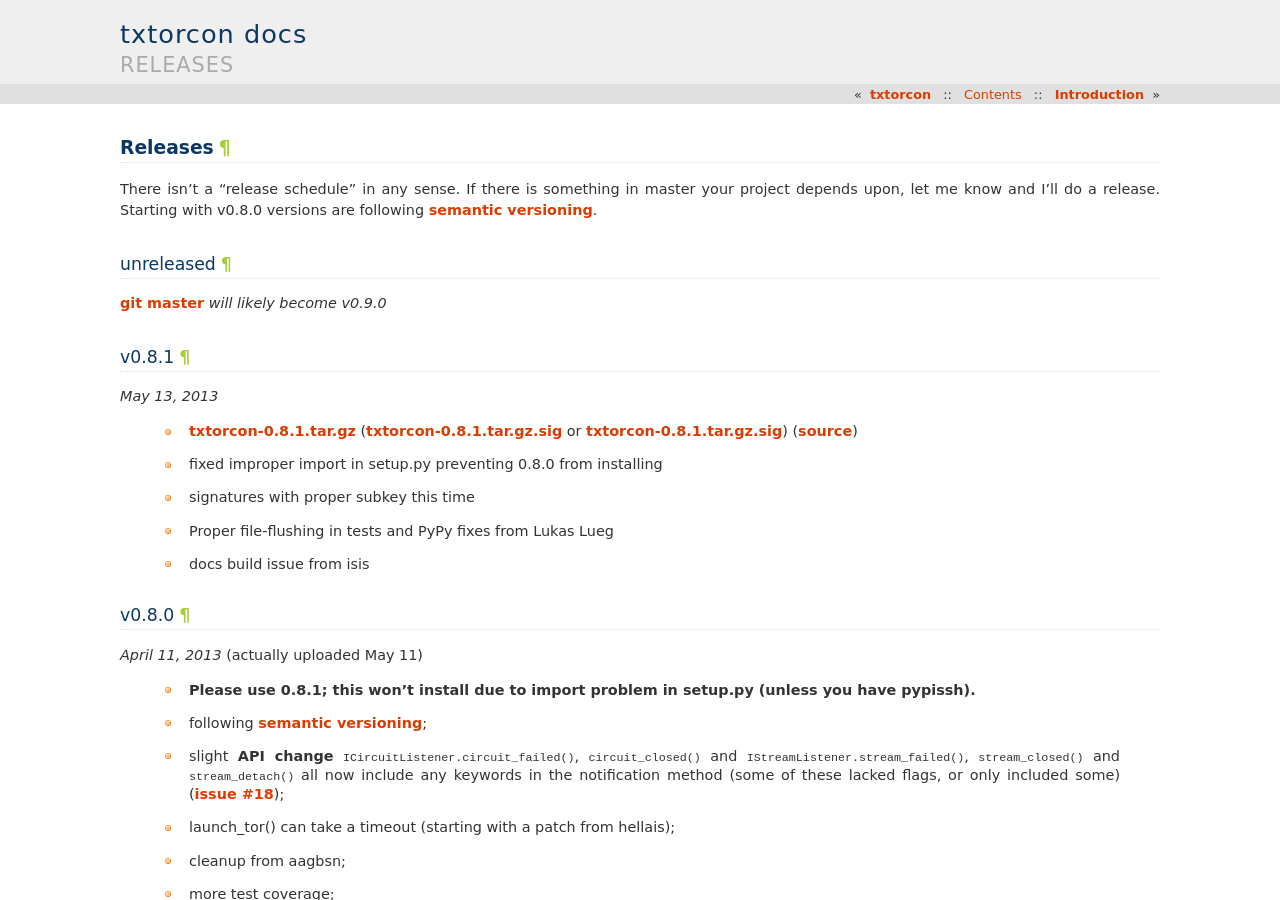
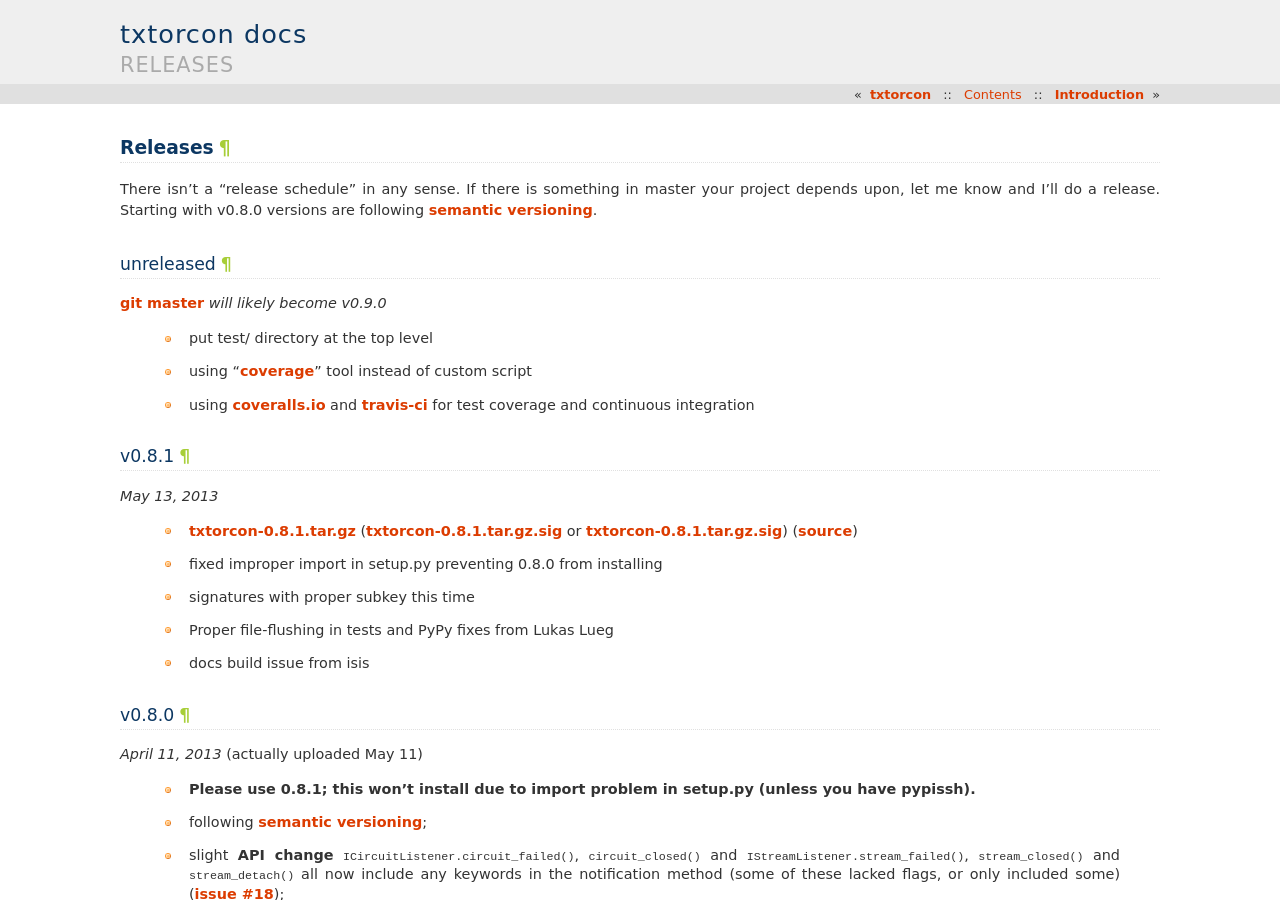
Before and after one commit to meejah/txtorcon, a Sphinx documentation site: the page built from docs/releases.rst, in a window 1280 px wide and 900 px high. Built offline with Sphinx 7.4.7, drawn with Linux system fonts in a browser that asks for light colours.

Commit message:
update dependencies information and release changelog

```diff
--- a/docs/releases.rst
+++ b/docs/releases.rst
@@ -10,6 +10,11 @@
 ----------
 
 `git master <https://github.com/meejah/txtorcon>`_ *will likely become v0.9.0*
+
+ * put test/ directory at the top level
+ * using "`coverage <http://nedbatchelder.com/code/coverage/>`_" tool instead of custom script
+ * using `coveralls.io <http://coveralls.io>`_ and `travis-ci <http://travis-ci.org>`_ for test coverage and continuous integration
+
 
 v0.8.1
 ------
```
Also changed, not shown: 1 other file.
